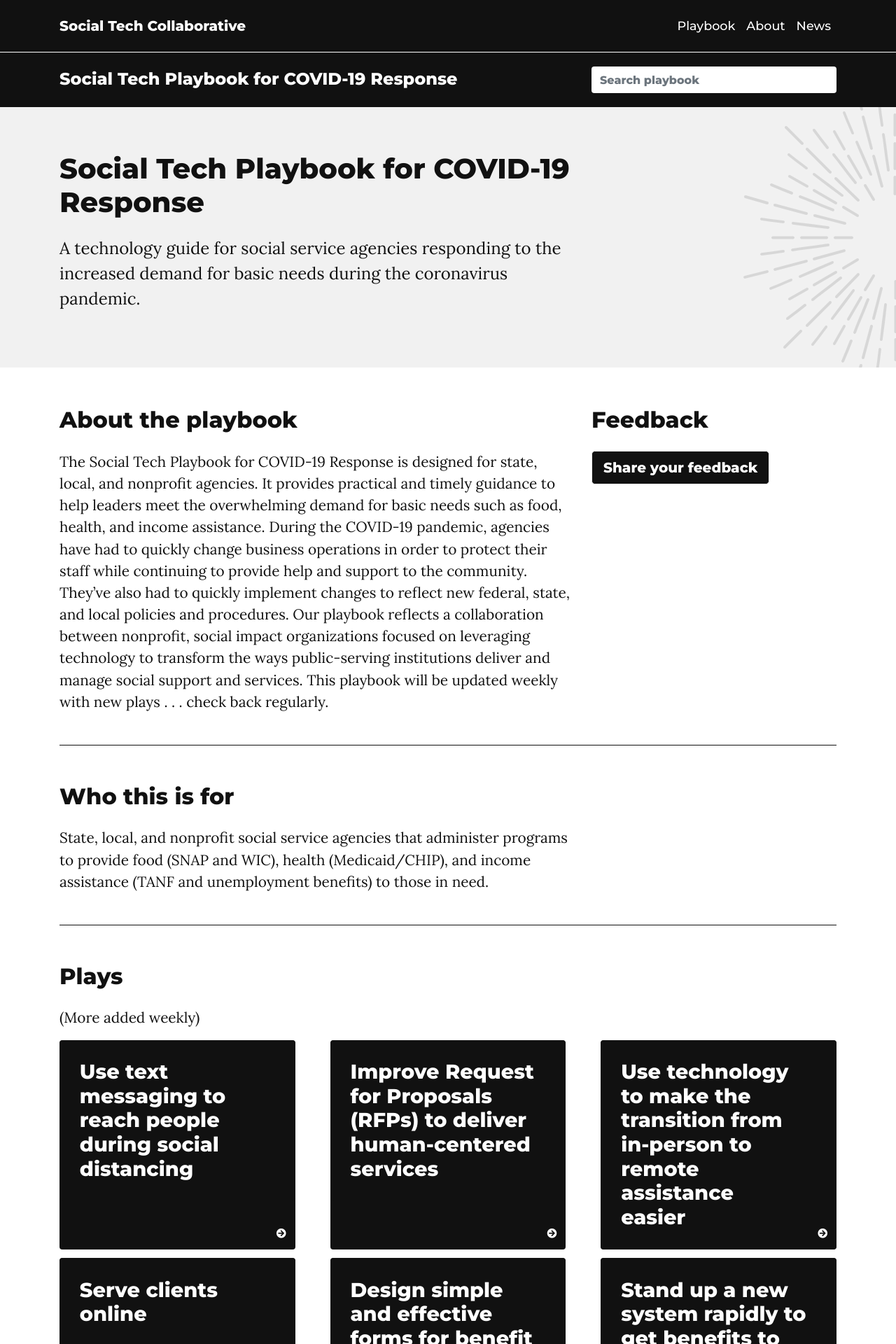
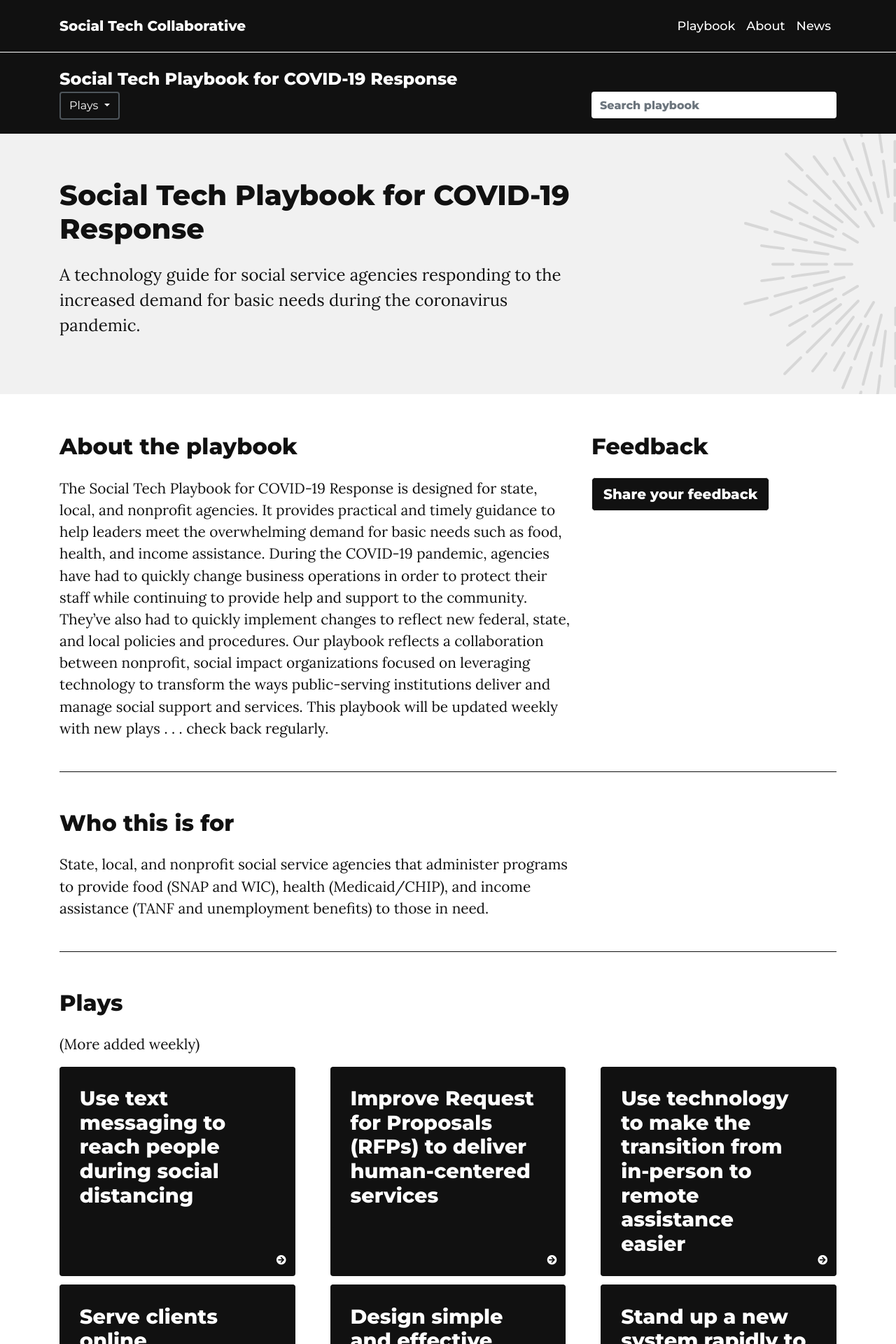
Before and after one commit to Social-Tech-Collab/socialtechcollaborative, a Jekyll site: the page built from index.html, in a window 1280 px wide. Shown: the top 1920 px of the page at 70% size. Built offline with Jekyll 4.4.1, drawn with Linux system fonts in a browser that asks for light colours; nearby versions of some CDN libraries; some web fonts are replaced; the list of posts is cut into pages by our own code.

Commit message:
add play dropdown menu

```diff
--- /dev/null
+++ b/_includes/play-dropdown.html
@@ -0,0 +1,21 @@
+<div class="dropdown show col-lg-8" id="play-button">
+  <a
+    class="btn btn-secondary dropdown-toggle"
+    href="#"
+    role="button"
+    id="dropdownMenuLink"
+    data-toggle="dropdown"
+    aria-haspopup="true"
+    aria-expanded="false"
+  >
+    Plays
+  </a>
+
+  <div class="dropdown-menu" aria-labelledby="dropdownMenuLink">
+    {% for play in site.posts %}
+      {% if play.title != "More plays coming soon!" %}
+        <a class="dropdown-item" id="play-dropdown-{{ forloop.index }}" href="{{ site.baseurl }}{{ play.url }}">{{ play.title }}</a>
+      {% endif %}
+    {% endfor %}
+  </div>
+</div>
--- a/_layouts/default.html
+++ b/_layouts/default.html
@@ -28,6 +28,7 @@
                 <div class="col-lg-8">
                     <a href="{{site.url}}{{site.baseurl}}/" title="Social Tech Playbook for COVID-19 Response">Social Tech Playbook for COVID-19 Response</a>
                 </div>
+                {% include play-dropdown.html %}
                 <div class="col-lg-4">
                     {% include search-lunr.html %}
                 </div>
--- a/assets/css/style.css
+++ b/assets/css/style.css
@@ -289,6 +289,6 @@
 .playbook a,
 .playbook a:visited,
 .playbook a:hover {
-    color: #ffffff !important;
+    color: #ffffff;
     text-decoration: none;
 }
--- a/assets/css/theme.css
+++ b/assets/css/theme.css
@@ -672,3 +672,13 @@
 .toc-entry {
   font-size: 1rem !important;
 }
+
+/* drop down  */
+[id^='play-dropdown-'] {
+  color: black !important;
+}
+
+#play-button>a {
+  background-color: #111111;
+  border-width: 2px;
+}
```
